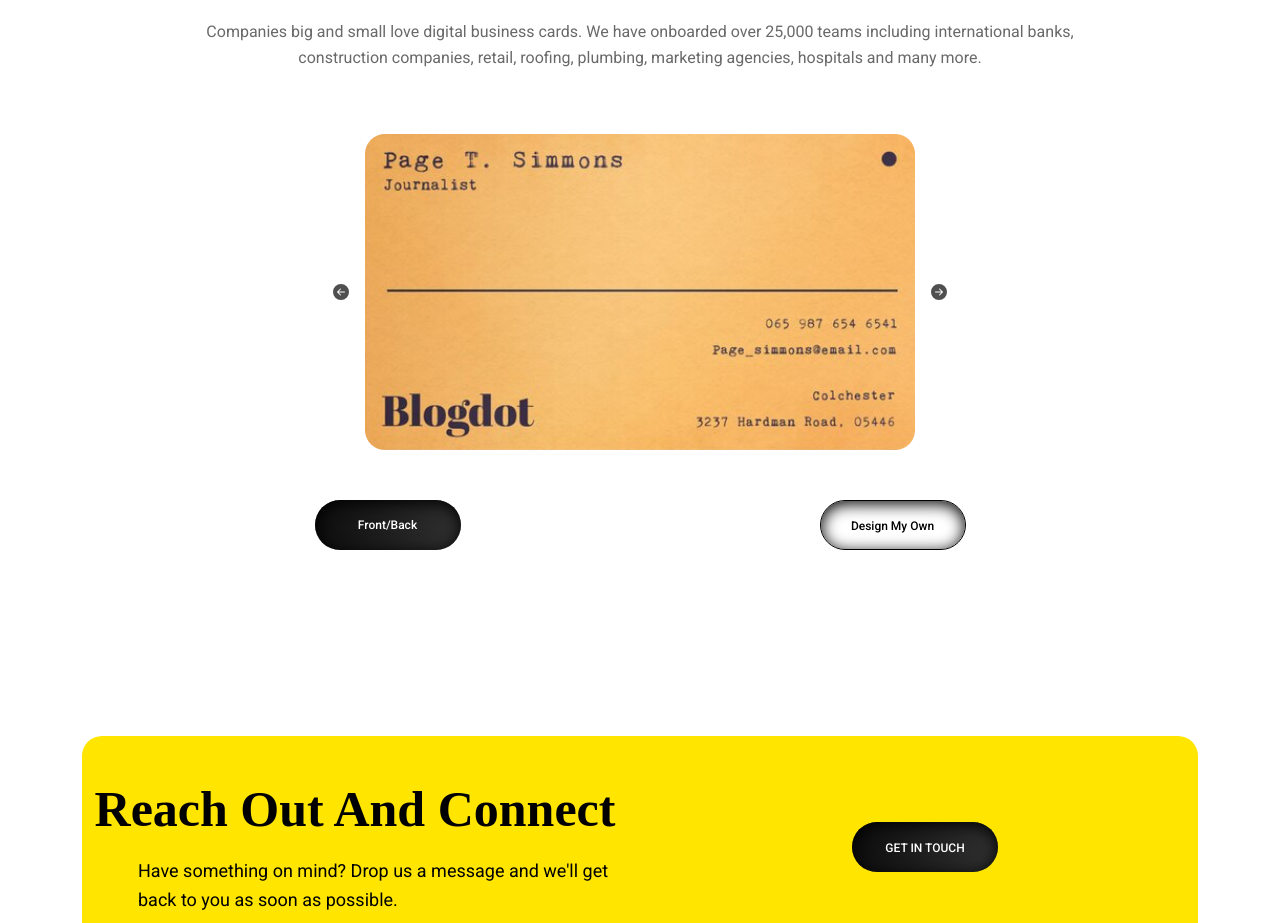
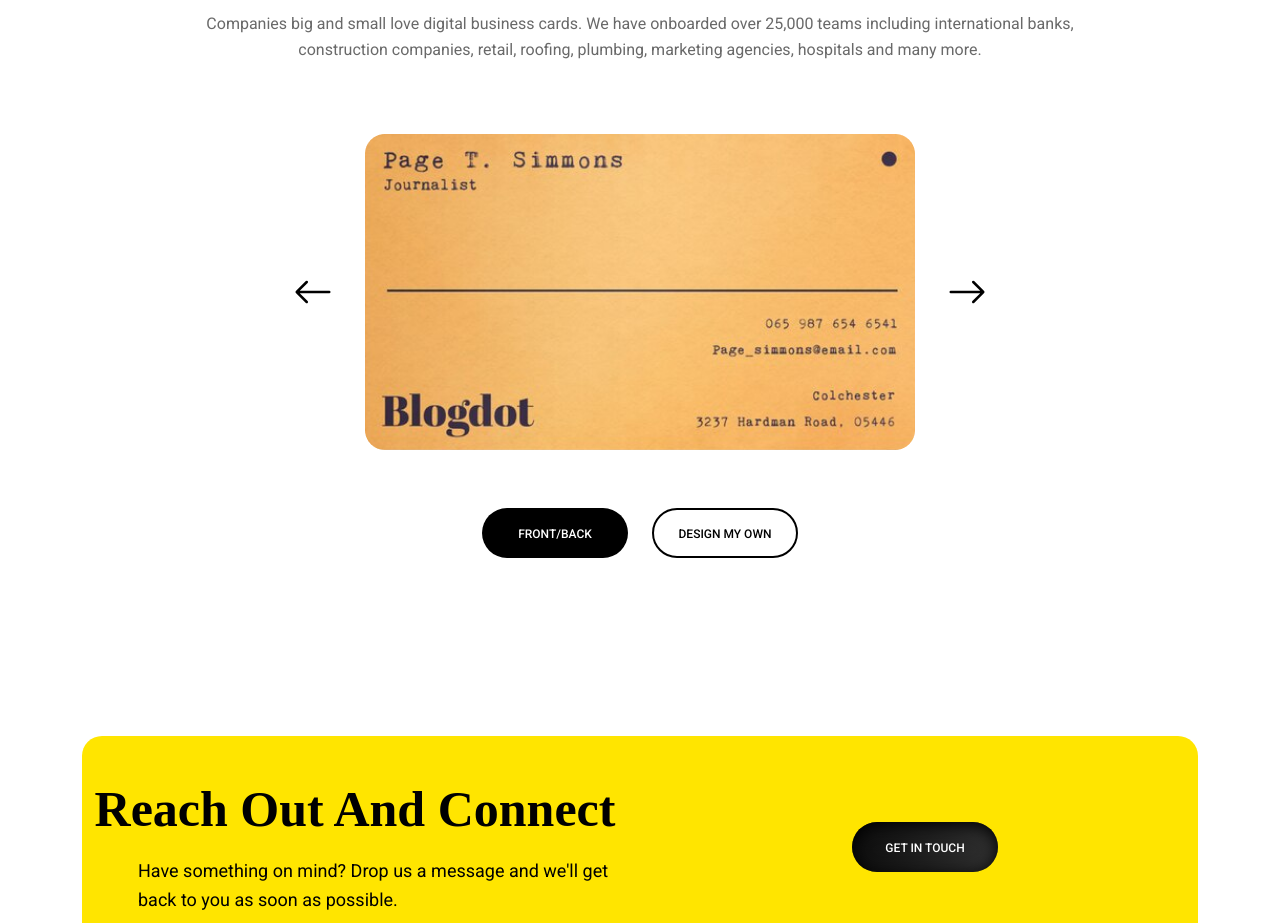
Before and after one commit to saniasingh/scwt_assignment_reactjs, a React (Vite) app: page / in a window 1280 px wide. Shown: the part 2900-3823 px from the top of the page. Built offline with nearby package versions, Linux system fonts and the light colour scheme.

Commit message:
made changes in customers.jsx

```diff
--- a/src/components/CustomersComponent/Customers.jsx
+++ b/src/components/CustomersComponent/Customers.jsx
@@ -1,11 +1,72 @@
-import React from "react";
-import { Container, Row, Col } from "react-bootstrap";
+/* eslint-disable react/display-name */
+/* eslint-disable react/prop-types */
+import { forwardRef, useRef, useState } from "react";
+import { Col, Container, Image, Row } from "react-bootstrap";
+import Carousel from "react-bootstrap/Carousel";
 import Form from "react-bootstrap/Form";
-import { BsArrowLeftCircleFill, BsArrowRightCircleFill } from "react-icons/bs";
+import { IconContext } from "react-icons";
+import { BsArrowLeft, BsArrowRight } from "react-icons/bs";
+import AppButton from "../AppButton/AppButton";
 
-import Button from "react-bootstrap/Button";
+const CustomerCarousel = forwardRef(({ activeIndex, onSelect }, ref) => {
+  const handleSelect = (selectedIndex) => {
+    onSelect(selectedIndex);
+  };
+  return (
+    <Carousel
+      ref={ref}
+      activeIndex={activeIndex}
+      onSelect={handleSelect}
+      indicators=""
+      prevIcon=""
+      nextIcon=""
+    >
+      <Carousel.Item>
+        <Image
+          style={{
+            padding: 8,
+          }}
+          src="./image 118.png"
+          alt="card image"
+        />
+      </Carousel.Item>
+      <Carousel.Item>
+        <Image
+          style={{
+            padding: 8,
+          }}
+          src="./image 118.png"
+          alt="card image"
+        />
+      </Carousel.Item>
+      <Carousel.Item>
+        <Image
+          style={{
+            padding: 8,
+          }}
+          src="./image 118.png"
+          alt="card image"
+        />
+      </Carousel.Item>
+    </Carousel>
+  );
+});
 
 export const Customers = () => {
+  const [index, setIndex] = useState(0);
+  const carouselRef = useRef(null);
+
+  const handleNext = () => {
+    carouselRef.current.next();
+  };
+
+  const handlePrev = () => {
+    carouselRef.current.prev();
+  };
+
+  const handleCarouselSelect = (selectedIndex) => {
+    setIndex(selectedIndex);
+  };
   return (
     <div>
       <Container className="d-flex flex-column justify-content-center align-items-center vh-100">
@@ -46,43 +107,34 @@ export const Customers = () => {
           </div>
         </Row>
 
-        <Row className="text-center">
-          <div>
-            <BsArrowLeftCircleFill
-              className="arrow-left"
-              style={{ width: "3rem" }}
-            />
-            <img src="./image 118.png" alt="card image" />
-            <BsArrowRightCircleFill
-              className="arrow-right"
-              style={{ width: "3rem" }}
-            />
-          </div>
-          <div>
-            <Form>
-              <Row className="d-flex flex-row">
+        <IconContext.Provider value={{ color: "black", size: "40px" }}>
+          <Row className="align-items-center justify-content-center">
             <Col>
-                  <Button style={{ textTransform: "none", padding: "0" }}>
-                    Front/Back
-                  </Button>
+              <BsArrowLeft onClick={handlePrev} />
             </Col>
             <Col>
-                  <Button
-                    style={{
-                      textTransform: "none",
-                      background: "white",
-                      color: "black",
-                      textShadow: "0px #ccc",
-                      border: "1px solid black",
-                    }}
-                  >
-                    Design My Own
-                  </Button>
+              <CustomerCarousel
+                ref={carouselRef}
+                activeIndex={index}
+                onSelect={handleCarouselSelect}
+              />
+            </Col>
+            <Col>
+              <BsArrowRight onClick={handleNext} />
+            </Col>
+          </Row>
+        </IconContext.Provider>
+
+        <Form>
+          <Row className="d-flex flex-row ">
+            <Col>
+              <AppButton>Front/Back</AppButton>
+            </Col>
+            <Col>
+              <AppButton variant="outlined">Design My Own</AppButton>
             </Col>
           </Row>
         </Form>
-          </div>
-        </Row>
       </Container>
     </div>
   );
```
Lines whose indentation alone changed are shown as unchanged.
